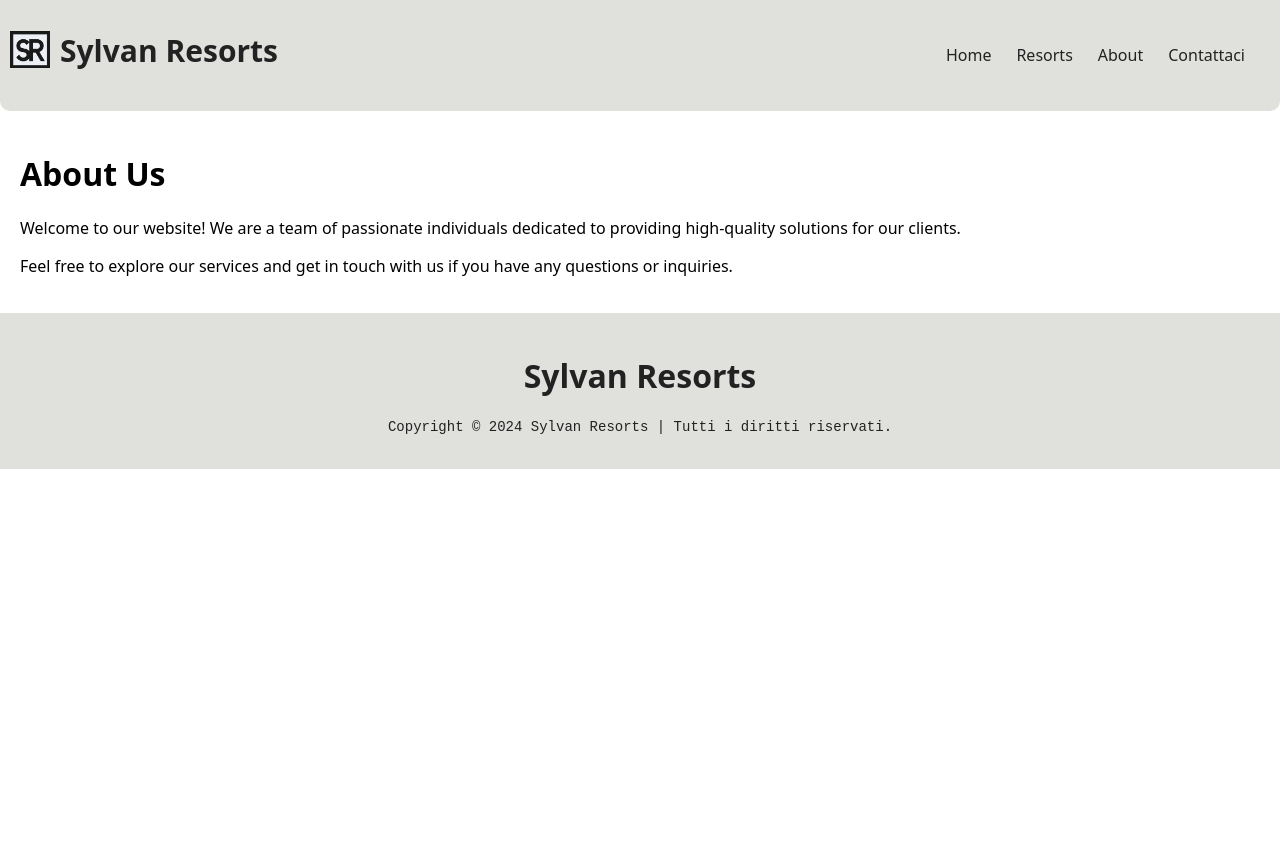
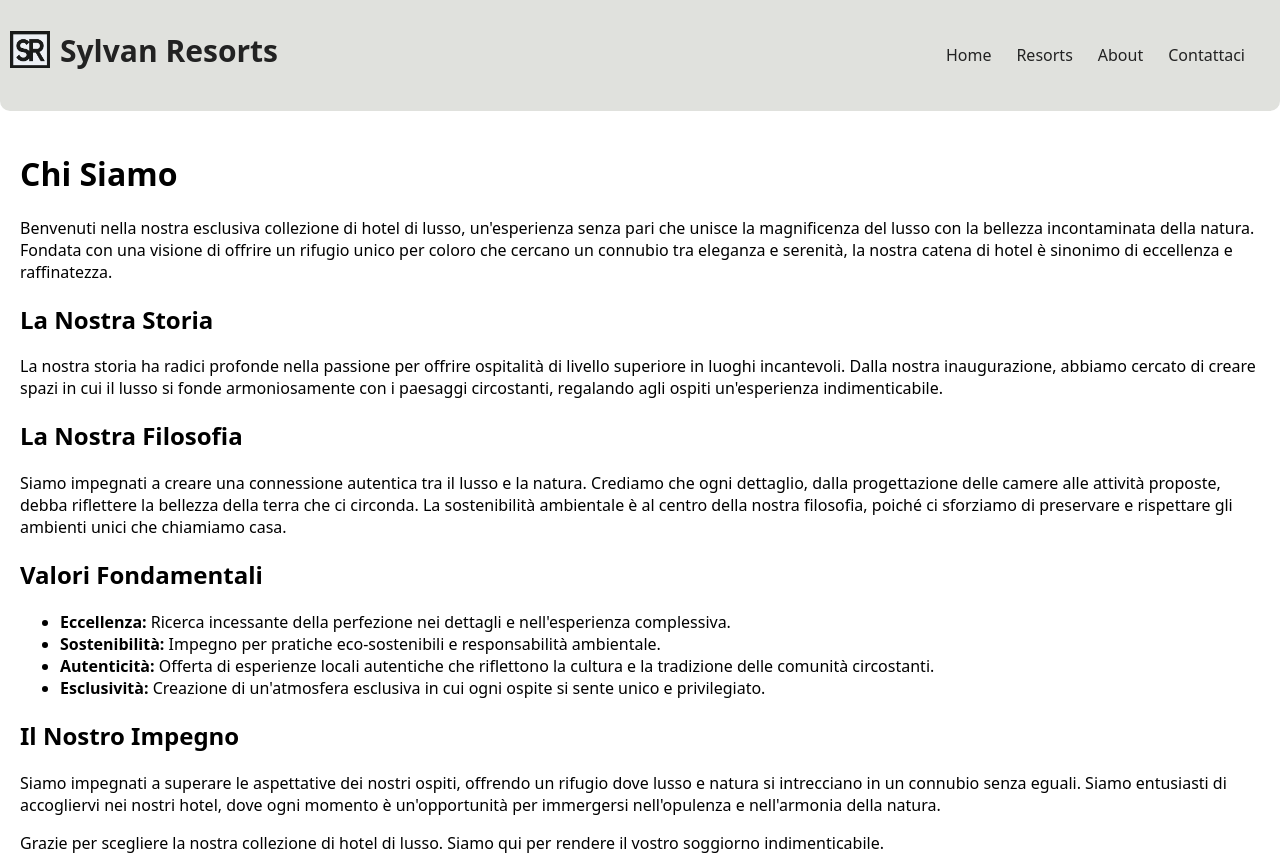
Before and after one commit to mauromltn/JobLab, a plain HTML site: page pages/about.html in a window 1280 px wide. Shown: the top 857 px of the page. Before the commit the page ends 800 px from the top, so only its background shows below. Drawn offline with Linux system fonts and the light colour scheme.

Commit message:
Update settings.json and about.html

```diff
--- a/pages/about.html
+++ b/pages/about.html
@@ -20,9 +20,36 @@
         </nav>
     </header>
     <main>
-        <h1>About Us</h1>
-        <p>Welcome to our website! We are a team of passionate individuals dedicated to providing high-quality solutions for our clients.</p>
-        <p>Feel free to explore our services and get in touch with us if you have any questions or inquiries.</p>
+        <h1>Chi Siamo</h1>
+
+        <p>Benvenuti nella nostra esclusiva collezione di hotel di lusso, un'esperienza senza pari che unisce la magnificenza
+            del lusso con la bellezza incontaminata della natura. Fondata con una visione di offrire un rifugio unico per coloro
+            che cercano un connubio tra eleganza e serenità, la nostra catena di hotel è sinonimo di eccellenza e raffinatezza.
+        </p>
+
+        <h2>La Nostra Storia</h2>
+
+        <p>La nostra storia ha radici profonde nella passione per offrire ospitalità di livello superiore in luoghi incantevoli. Dalla nostra inaugurazione, abbiamo cercato di creare spazi in cui il lusso si fonde armoniosamente con i paesaggi circostanti, regalando agli ospiti un'esperienza indimenticabile.</p>
+
+        <h2>La Nostra Filosofia</h2>
+
+        <p>Siamo impegnati a creare una connessione autentica tra il lusso e la natura. Crediamo che ogni dettaglio, dalla progettazione delle camere alle attività proposte, debba riflettere la bellezza della terra che ci circonda. La sostenibilità ambientale è al centro della nostra filosofia, poiché ci sforziamo di preservare e rispettare gli ambienti unici che chiamiamo casa.</p>
+
+        <h2>Valori Fondamentali</h2>
+
+        <ul>
+            <li><strong>Eccellenza:</strong> Ricerca incessante della perfezione nei dettagli e nell'esperienza complessiva.</li>
+            <li><strong>Sostenibilità:</strong> Impegno per pratiche eco-sostenibili e responsabilità ambientale.</li>
+            <li><strong>Autenticità:</strong> Offerta di esperienze locali autentiche che riflettono la cultura e la tradizione delle comunità circostanti.</li>
+            <li><strong>Esclusività:</strong> Creazione di un'atmosfera esclusiva in cui ogni ospite si sente unico e privilegiato.</li>
+        </ul>
+
+        <h2>Il Nostro Impegno</h2>
+
+        <p>Siamo impegnati a superare le aspettative dei nostri ospiti, offrendo un rifugio dove lusso e natura si intrecciano in un connubio senza eguali. Siamo entusiasti di accogliervi nei nostri hotel, dove ogni momento è un'opportunità per immergersi nell'opulenza e nell'armonia della natura.</p>
+
+        <p>Grazie per scegliere la nostra collezione di hotel di lusso. Siamo qui per rendere il vostro soggiorno indimenticabile.</p>
+
     </main>
     <footer>
         <h1>Sylvan Resorts</h1>
```
